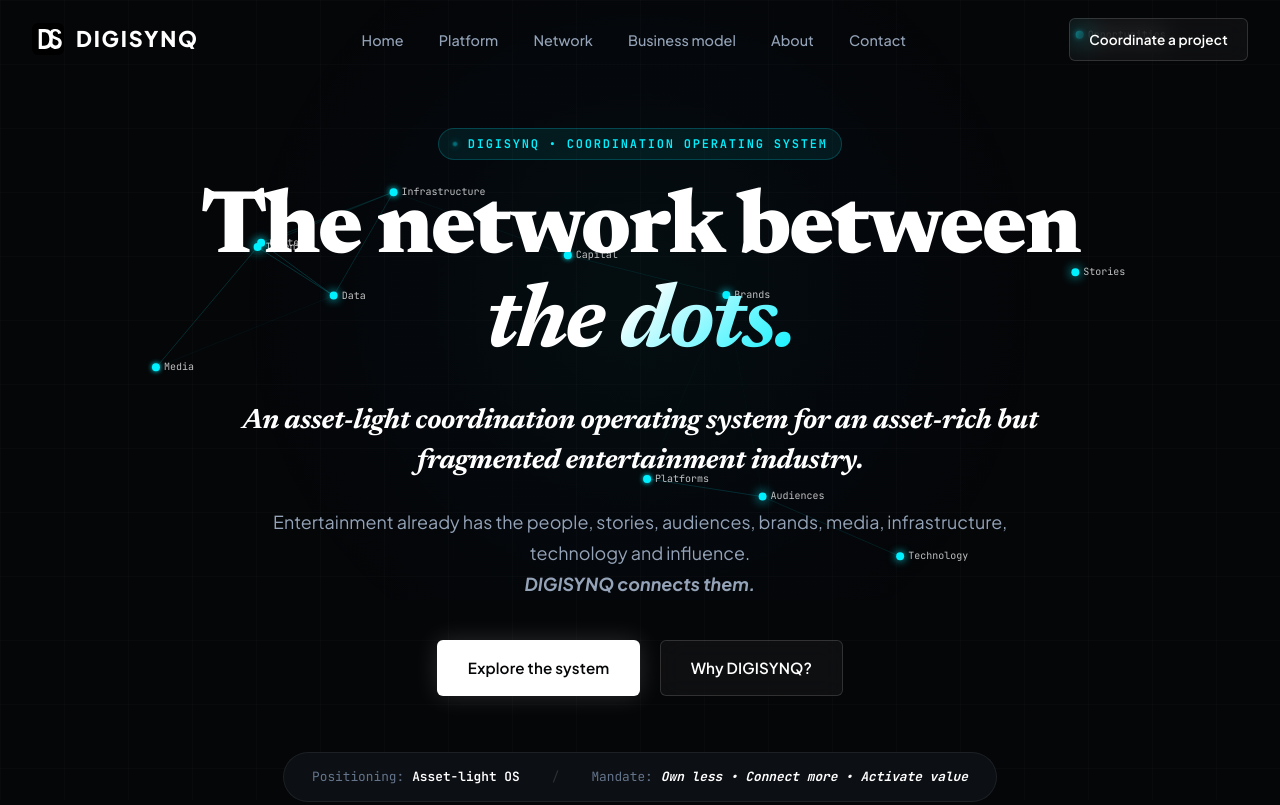
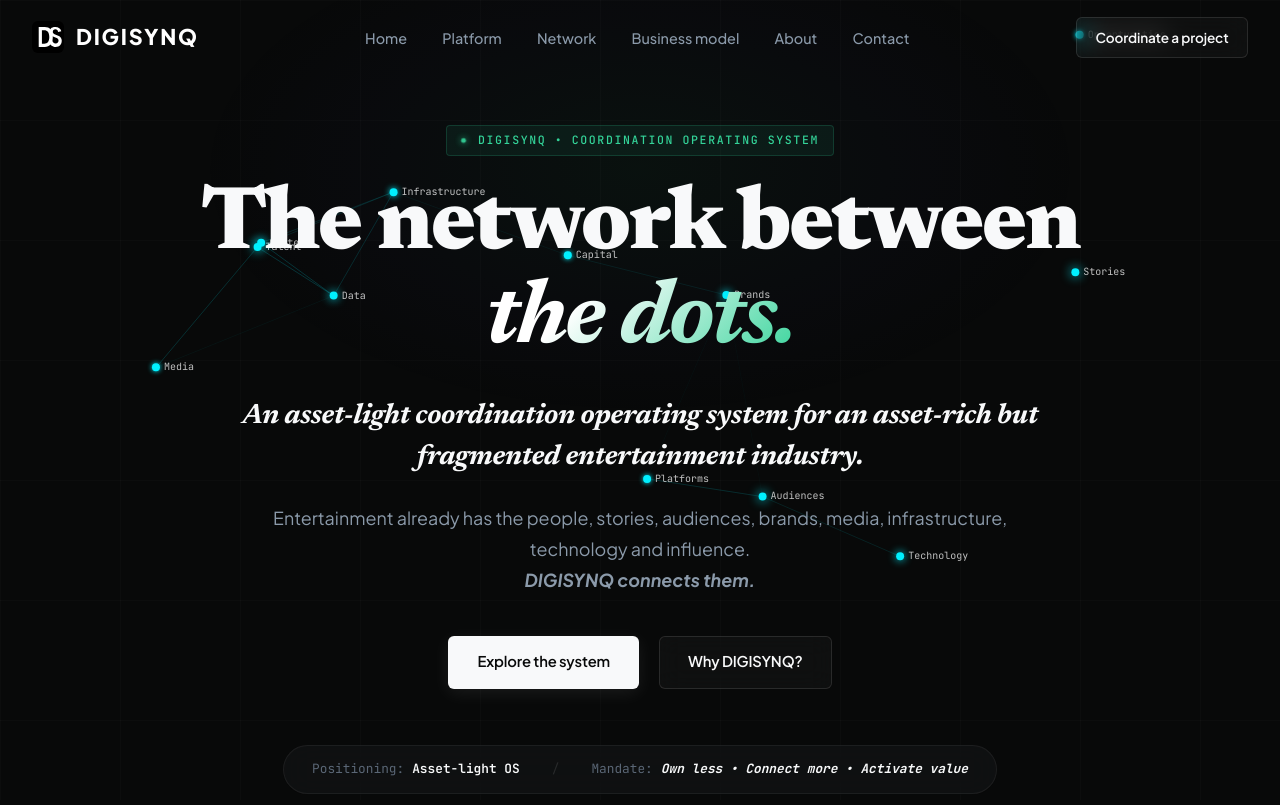
Before and after one commit to thedigitalsynq-design/digisynq, a plain HTML site: page index.html in a window 1280 px wide. Shown: the top 805 px of the page. Drawn offline with Linux system fonts and the light colour scheme.

Commit message:
style: apply modern designer philosophy — Swiss grid layout, refined warm emerald accents, hairline borders, and balanced whitespace

```diff
--- a/assets/css/style.css
+++ b/assets/css/style.css
@@ -4,51 +4,61 @@
    Cinema × Network Infrastructure × Intelligence × Future
    ========================================================================== */
 
-/* --- 1. DESIGN TOKENS & RESET --- */
+/* --- 1. DESIGN TOKENS & RESET — Modern Designer Philosophy ---
+   Principles: Editorial restraint · Swiss grid · Type as design
+   Warm accent palette · Generous whitespace · Form follows function
+   ========================================================================== */
 :root {
-  --bg-primary: #050608;
-  --bg-secondary: #0a0c10;
-  --bg-tertiary: #10141b;
-  --bg-card: rgba(16, 20, 27, 0.7);
-  --bg-card-hover: rgba(22, 28, 38, 0.85);
-  --bg-glass: rgba(10, 12, 16, 0.65);
-  --bg-glass-card: rgba(255, 255, 255, 0.02);
-
-  --border-subtle: rgba(255, 255, 255, 0.07);
-  --border-medium: rgba(255, 255, 255, 0.14);
-  --border-active: rgba(0, 240, 255, 0.4);
-  --border-glow: rgba(0, 240, 255, 0.2);
-
-  --text-primary: #ffffff;
-  --text-secondary: #94a3b8;
-  --text-muted: #64748b;
-  --text-dim: #475569;
-
-  --accent-cyan: #00f0ff;
-  --accent-blue: #0a84ff;
-  --accent-sky: #38bdf8;
-  --accent-glow: rgba(0, 240, 255, 0.35);
-  --accent-subtle: rgba(0, 240, 255, 0.08);
-
-  --danger-subtle: rgba(239, 68, 68, 0.15);
-  --danger-border: rgba(239, 68, 68, 0.4);
+  /* Backgrounds — deep ink, not pure black */
+  --bg-primary: #080909;
+  --bg-secondary: #0d0f10;
+  --bg-tertiary: #141618;
+  --bg-card: rgba(20, 22, 24, 0.6);
+  --bg-card-hover: rgba(28, 31, 34, 0.8);
+  --bg-glass: rgba(8, 9, 9, 0.72);
+  --bg-glass-card: rgba(255, 255, 255, 0.015);
+
+  /* Borders — hairline restraint */
+  --border-subtle: rgba(255, 255, 255, 0.06);
+  --border-medium: rgba(255, 255, 255, 0.11);
+  --border-active: rgba(52, 211, 153, 0.5);
+  --border-glow: rgba(52, 211, 153, 0.18);
+
+  /* Text — warm whites & cooled secondaries */
+  --text-primary: #f8f9fa;
+  --text-secondary: #8b9aaa;
+  --text-muted: #5a6675;
+  --text-dim: #3d4855;
+
+  /* Accent — warm editorial emerald (not harsh cyan) */
+  --accent-cyan: #34d399;
+  --accent-blue: #6366f1;
+  --accent-sky: #a78bfa;
+  --accent-glow: rgba(52, 211, 153, 0.25);
+  --accent-subtle: rgba(52, 211, 153, 0.07);
+
+  /* Semantic states */
+  --danger-subtle: rgba(239, 68, 68, 0.12);
+  --danger-border: rgba(239, 68, 68, 0.35);
   --danger-text: #f87171;
-
-  --success-subtle: rgba(34, 197, 94, 0.15);
-  --success-text: #4ade80;
-
+  --success-subtle: rgba(52, 211, 153, 0.12);
+  --success-text: #34d399;
+
+  /* Typography */
   --font-serif: 'Newsreader', 'Instrument Serif', 'DM Serif Display', Georgia, serif;
   --font-display: 'Newsreader', 'Instrument Serif', 'Plus Jakarta Sans', Georgia, serif;
   --font-body: 'Plus Jakarta Sans', -apple-system, BlinkMacSystemFont, 'Segoe UI', Roboto, sans-serif;
   --font-mono: 'JetBrains Mono', 'SF Mono', Consolas, monospace;
 
-  --container-max: 1320px;
+  /* Layout */
+  --container-max: 1340px;
   --container-narrow: 1040px;
-  --nav-height: 80px;
-
-  --transition-fast: 0.2s cubic-bezier(0.16, 1, 0.3, 1);
-  --transition-smooth: 0.4s cubic-bezier(0.16, 1, 0.3, 1);
-  --transition-slow: 0.8s cubic-bezier(0.16, 1, 0.3, 1);
+  --nav-height: 76px;
+
+  /* Motion — purposeful, not decorative */
+  --transition-fast: 0.18s cubic-bezier(0.22, 1, 0.36, 1);
+  --transition-smooth: 0.38s cubic-bezier(0.22, 1, 0.36, 1);
+  --transition-slow: 0.72s cubic-bezier(0.22, 1, 0.36, 1);
 }
 
 *, *::before, *::after {
@@ -76,31 +86,29 @@ body {
   min-height: 100vh;
 }
 
-/* Background Grid & Ambience */
+/* Subtle grid ambience — 120px spacing, minimal noise */
 body::before {
   content: '';
   position: fixed;
-  top: 0;
-  left: 0;
-  width: 100vw;
-  height: 100vh;
+  inset: 0;
   background-image:
-    linear-gradient(to right, rgba(255, 255, 255, 0.02) 1px, transparent 1px),
-    linear-gradient(to bottom, rgba(255, 255, 255, 0.02) 1px, transparent 1px);
-  background-size: 64px 64px;
+    linear-gradient(to right, rgba(255, 255, 255, 0.018) 1px, transparent 1px),
+    linear-gradient(to bottom, rgba(255, 255, 255, 0.018) 1px, transparent 1px);
+  background-size: 120px 120px;
   pointer-events: none;
   z-index: 0;
 }
 
+/* Warm editorial glow — top center, soft and far */
 body::after {
   content: '';
   position: fixed;
-  top: 0;
+  top: -10vh;
   left: 50%;
   transform: translateX(-50%);
-  width: 1000px;
-  height: 600px;
-  background: radial-gradient(circle, rgba(0, 240, 255, 0.04) 0%, rgba(10, 132, 255, 0.02) 40%, transparent 70%);
+  width: 900px;
+  height: 500px;
+  background: radial-gradient(ellipse at center, rgba(52, 211, 153, 0.045) 0%, rgba(99, 102, 241, 0.02) 45%, transparent 70%);
   pointer-events: none;
   z-index: 0;
 }
@@ -121,9 +129,10 @@ body::after {
   max-width: var(--container-narrow);
 }
 
+/* Generous negative space — sections breathe */
 section {
   position: relative;
-  padding: 8rem 0;
+  padding: 10rem 0;
   z-index: 1;
 }
 
@@ -176,36 +185,36 @@ a {
 .eyebrow {
   display: inline-flex;
   align-items: center;
-  gap: 0.6rem;
+  gap: 0.75rem;
   font-family: var(--font-mono);
-  font-size: 0.75rem;
-  font-weight: 600;
-  letter-spacing: 0.15em;
+  font-size: 0.72rem;
+  font-weight: 500;
+  letter-spacing: 0.14em;
   text-transform: uppercase;
   color: var(--accent-cyan);
   padding: 0.35rem 0.85rem;
-  border-radius: 9999px;
+  border-radius: 4px;
   background: var(--accent-subtle);
   border: 1px solid var(--border-glow);
   margin-bottom: 1.5rem;
 }
 
 .eyebrow .pulse-dot {
-  width: 6px;
-  height: 6px;
+  width: 5px;
+  height: 5px;
   border-radius: 50%;
   background: var(--accent-cyan);
-  box-shadow: 0 0 10px var(--accent-cyan);
-  animation: live-pulse 2s infinite ease-in-out;
+  box-shadow: 0 0 8px var(--accent-cyan);
+  animation: live-pulse 2.4s infinite ease-in-out;
 }
 
 @keyframes live-pulse {
   0%, 100% { opacity: 1; transform: scale(1); }
-  50% { opacity: 0.4; transform: scale(0.75); }
+  50% { opacity: 0.35; transform: scale(0.8); }
 }
 
 .section-header {
-  margin-bottom: 4.5rem;
+  margin-bottom: 5.5rem;
 }
 
 .section-header.text-center {
@@ -224,6 +233,7 @@ a {
   font-size: clamp(1.15rem, 1.8vw, 1.35rem);
   max-width: 780px;
   color: var(--text-secondary);
+  line-height: 1.65;
 }
 
 .text-center .section-subtitle {
@@ -236,7 +246,7 @@ a {
 }
 
 .highlight-gradient {
-  background: linear-gradient(135deg, #ffffff 40%, var(--accent-cyan) 100%);
+  background: linear-gradient(135deg, #ffffff 30%, var(--accent-cyan) 100%);
   -webkit-background-clip: text;
   -webkit-text-fill-color: transparent;
   background-clip: text;
@@ -251,7 +261,7 @@ a {
   font-weight: 700;
 }
 
-/* Button & Action System */
+/* Button & Action System — Modern Minimalist */
 .btn-group {
   display: flex;
   align-items: center;
@@ -264,49 +274,54 @@ a {
   align-items: center;
   justify-content: center;
   gap: 0.6rem;
-  padding: 0.95rem 1.85rem;
+  padding: 0.85rem 1.75rem;
   font-family: var(--font-body);
-  font-size: 0.95rem;
+  font-size: 0.925rem;
   font-weight: 600;
-  letter-spacing: 0.01em;
+  letter-spacing: -0.01em;
   border-radius: 6px;
   cursor: pointer;
-  transition: all var(--transition-smooth);
+  transition: all var(--transition-fast);
   border: 1px solid transparent;
   outline: none;
   text-decoration: none;
 }
 
 .btn-primary {
-  background: #ffffff;
-  color: #050608;
-  box-shadow: 0 0 25px rgba(255, 255, 255, 0.15);
+  background: var(--text-primary);
+  color: var(--bg-primary);
+  box-shadow: 0 4px 18px rgba(255, 255, 255, 0.08);
 }
 
 .btn-primary:hover {
   background: var(--accent-cyan);
-  color: #050608;
-  box-shadow: 0 0 35px var(--accent-glow);
-  transform: translateY(-2px);
+  color: var(--bg-primary);
+  box-shadow: 0 6px 24px var(--accent-glow);
+  transform: translateY(-1px);
 }
 
 .btn-secondary {
-  background: rgba(255, 255, 255, 0.04);
+  background: rgba(255, 255, 255, 0.03);
   color: var(--text-primary);
   border-color: var(--border-medium);
   backdrop-filter: blur(12px);
 }
 
 .btn-secondary:hover {
-  background: rgba(255, 255, 255, 0.09);
-  border-color: var(--accent-cyan);
+  background: rgba(255, 255, 255, 0.07);
+  border-color: var(--border-active);
   color: #ffffff;
-  transform: translateY(-2px);
+  transform: translateY(-1px);
 }
 
 .btn-sm {
-  padding: 0.6rem 1.2rem;
+  padding: 0.55rem 1.15rem;
   font-size: 0.85rem;
+}
+
+.btn-lg {
+  padding: 1.05rem 2.2rem;
+  font-size: 1rem;
 }
 
 /* ==========================================================================
@@ -324,7 +339,7 @@ a {
 }
 
 .site-header.scrolled {
-  background-color: rgba(5, 6, 8, 0.85);
+  background-color: rgba(8, 9, 9, 0.82);
   backdrop-filter: blur(20px);
   -webkit-backdrop-filter: blur(20px);
   border-bottom-color: var(--border-subtle);
```
